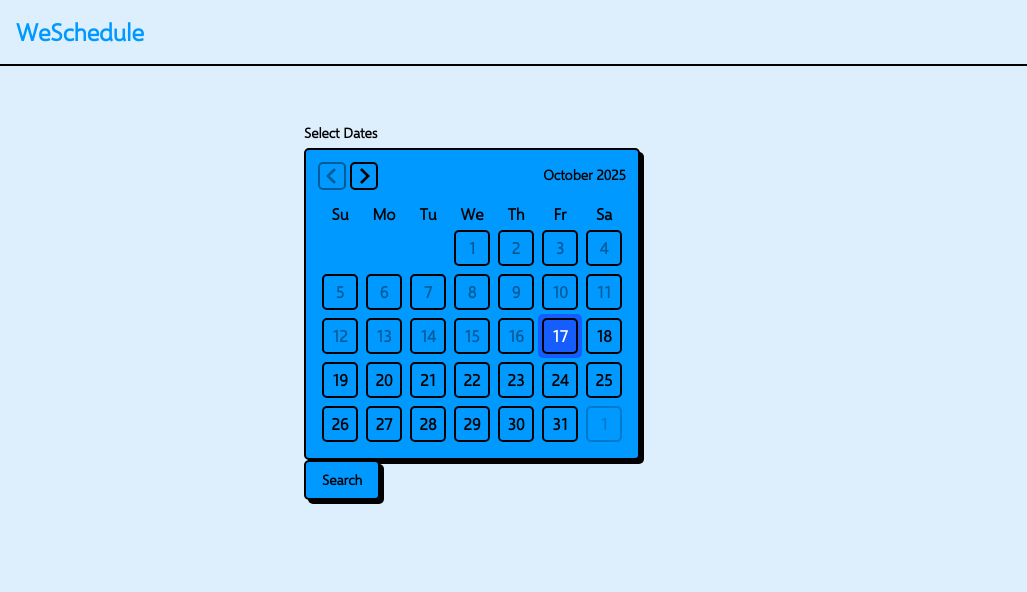
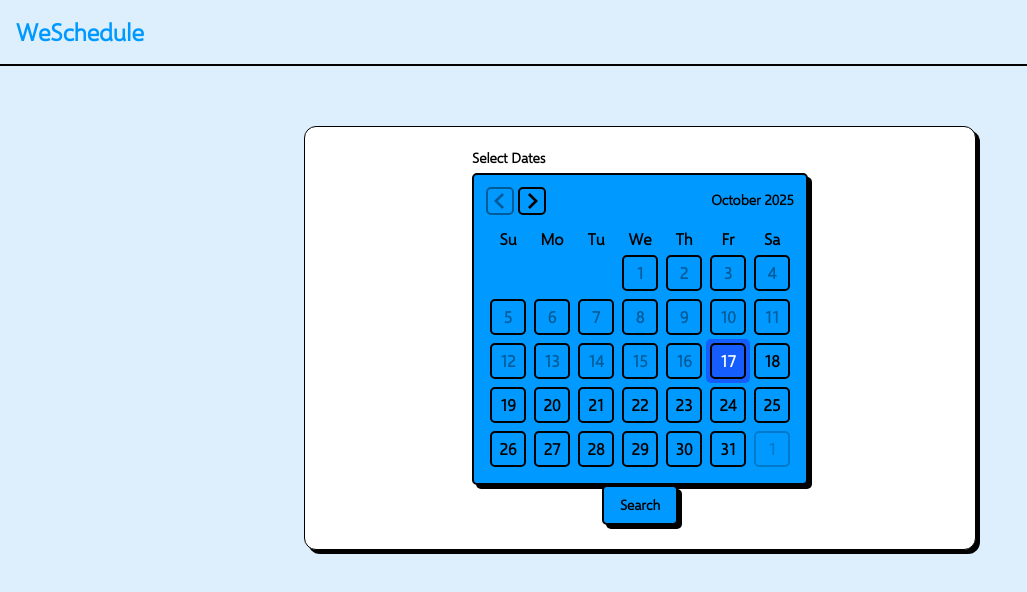
Before and after one commit to SidmoGoesBrrr/weschedule, a Next.js app: page /events in a window 1280 px wide. Shown: the top 592 px of the page, without its empty margins (0-1027 px from the left). Built offline with nearby package versions, Linux system fonts and the light colour scheme.

Commit message:
attempt vercel fix 5

```diff
--- a/components/eventsearch.tsx
+++ b/components/eventsearch.tsx
@@ -51,10 +51,9 @@ export function EventSearch(props: { search: (dates: string[]) => void }) {
 
     return (
         <Form {...form}>
-            {/* <form onSubmit={form.handleSubmit(onSubmit, onError)} className="space-y-8"> */}
-            <form onSubmit={form.handleSubmit(onSubmit, onError)}>
-                {/* <div className="w-full max-w-3xl rounded-xl border border-[var(--border)] bg-[var(--secondary-background)] p-6 shadow-[var(--shadow)]">
-                    <div className="flex flex-row flex-wrap justify-center items-start gap-8 min-h-0"> */}
+            <form onSubmit={form.handleSubmit(onSubmit, onError)} className="space-y-8">
+                <div className="w-full max-w-3xl rounded-xl border border-[var(--border)] bg-[var(--secondary-background)] p-6 shadow-[var(--shadow)]">
+                    <div className="flex flex-row flex-wrap justify-center items-start gap-8 min-h-0">
                         <FormField
                             control={form.control}
                             name="dates"
@@ -68,11 +67,11 @@ export function EventSearch(props: { search: (dates: string[]) => void }) {
                                 </FormItem>
                             )}
                         />
-                    {/* </div>
-                    <div className="flex justify-center gap-4"> */}
+                    </div>
+                    <div className="flex justify-center gap-4">
                         <Button type="submit">Search</Button>
-                    {/* </div>
-                </div> */}
+                    </div>
+                </div>
             </form>
         </Form>
     )
--- a/tailwind.config.ts
+++ b/tailwind.config.ts
@@ -5,4 +5,8 @@ export default {
     './app/**/*.{js,ts,jsx,tsx,mdx}',
     './components/**/*.{js,ts,jsx,tsx,mdx}',
   ],
+  theme: {
+    extend: {},
+  },
+  plugins: [],
 } satisfies Config;
```
